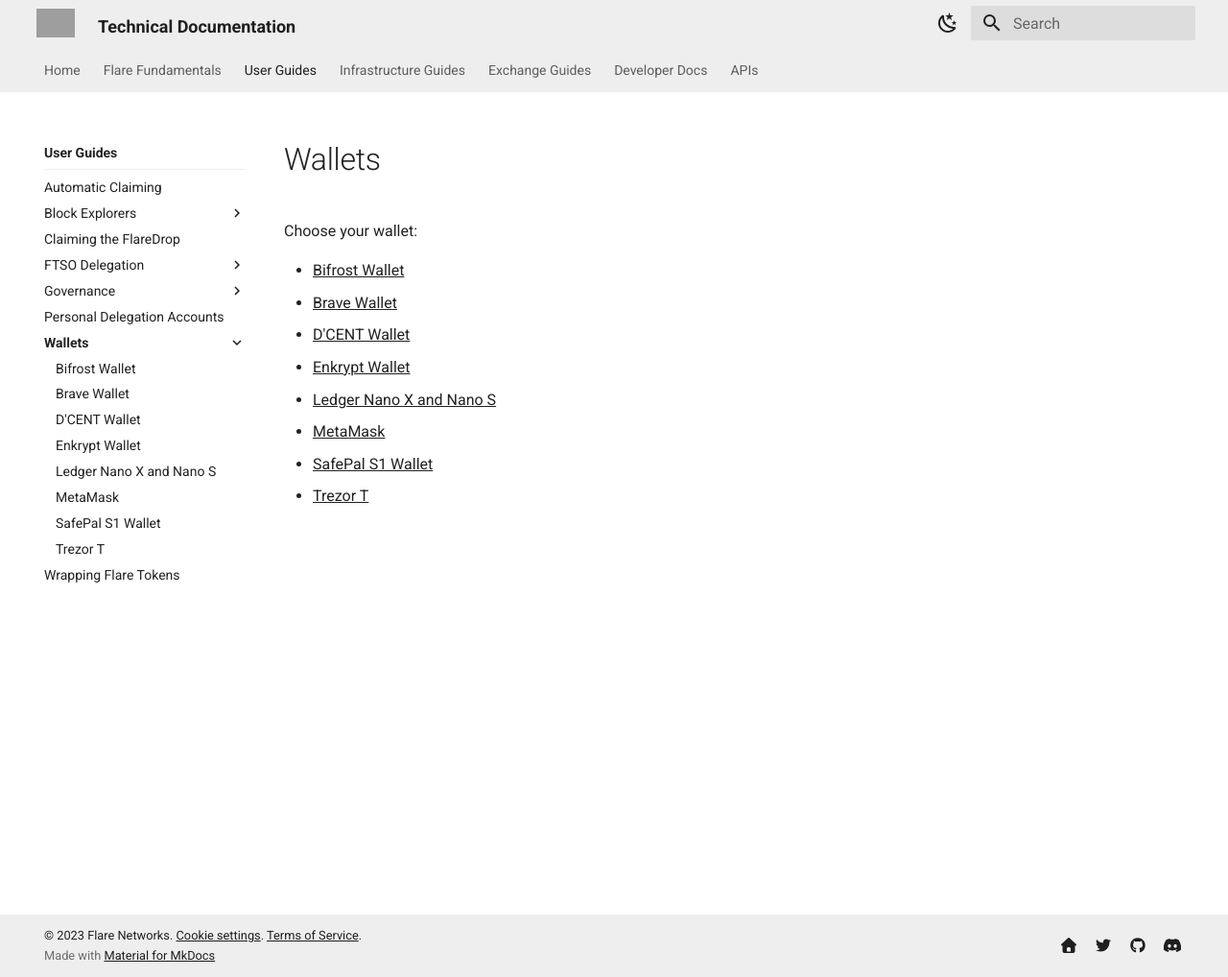
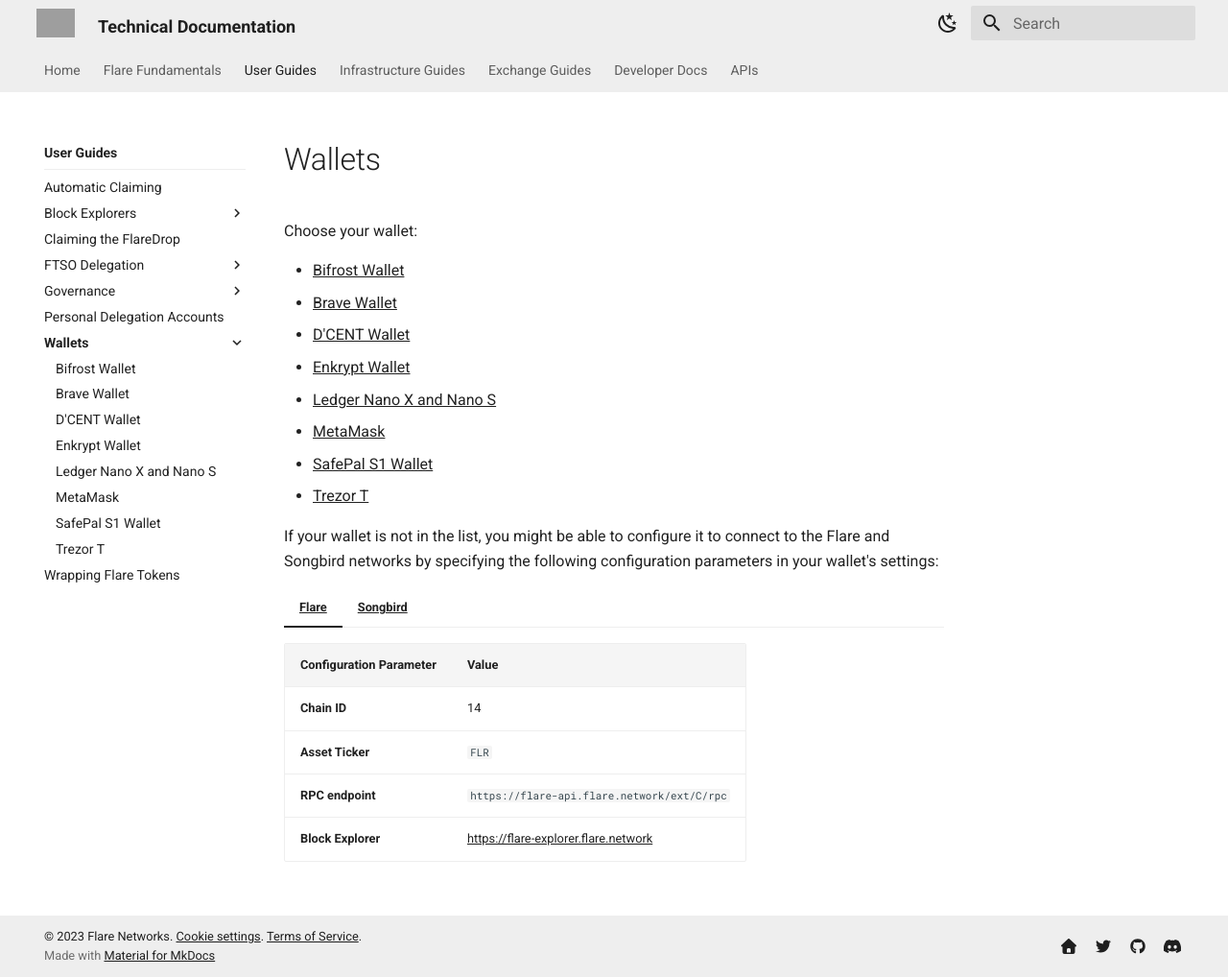
Before and after one commit to flare-foundation/docs, an MkDocs documentation site: the page built from docs/user/wallets/index.md, in a window 1280 px wide and 1018 px high. Shown: the whole window at 96% size. Built offline with MkDocs 1.6.1 and Material for MkDocs 9.7.7, drawn with Linux system fonts in a browser that asks for light colours; comment, search, counter and statistics services are not loaded; grey boxes are pictures that could not be loaded.

Commit message:
Adding some info about connecting a wallet

```diff
--- a/docs/user/wallets/index.md
+++ b/docs/user/wallets/index.md
@@ -10,3 +10,23 @@
 * [MetaMask](./how-to-access-flare-network-with-metamask.md)
 * [SafePal S1 Wallet](./safepal-s1-wallet.md)
 * [Trezor T](./how-to-access-flare-network-with-a-trezor-device.md)
+
+If your wallet is not in the list, you might be able to configure it to connect to the Flare and Songbird networks by specifying the following configuration parameters in your wallet's settings:
+
+=== "Flare"
+
+    | Configuration Parameter                   | Value                                       |
+    | ----------------------------------------- | ------------------------------------------- |
+    | **Chain ID**                              | 14                                          |
+    | **Asset Ticker**                          | `FLR`                                       |
+    | **RPC endpoint**                          | `https://flare-api.flare.network/ext/C/rpc` |
+    | **Block Explorer**                        | <https://flare-explorer.flare.network>      |
+
+=== "Songbird"
+
+    | Configuration Parameter                   | Value                                          |
+    | ----------------------------------------- | ---------------------------------------------- |
+    | **Chain ID**                              | 19                                             |
+    | **Asset Ticker**                          | `SGB`                                          |
+    | **RPC endpoint**                          | `https://songbird-api.flare.network/ext/C/rpc` |
+    | **Block Explorer**                        | <https://songbird-explorer.flare.network>      |
```
